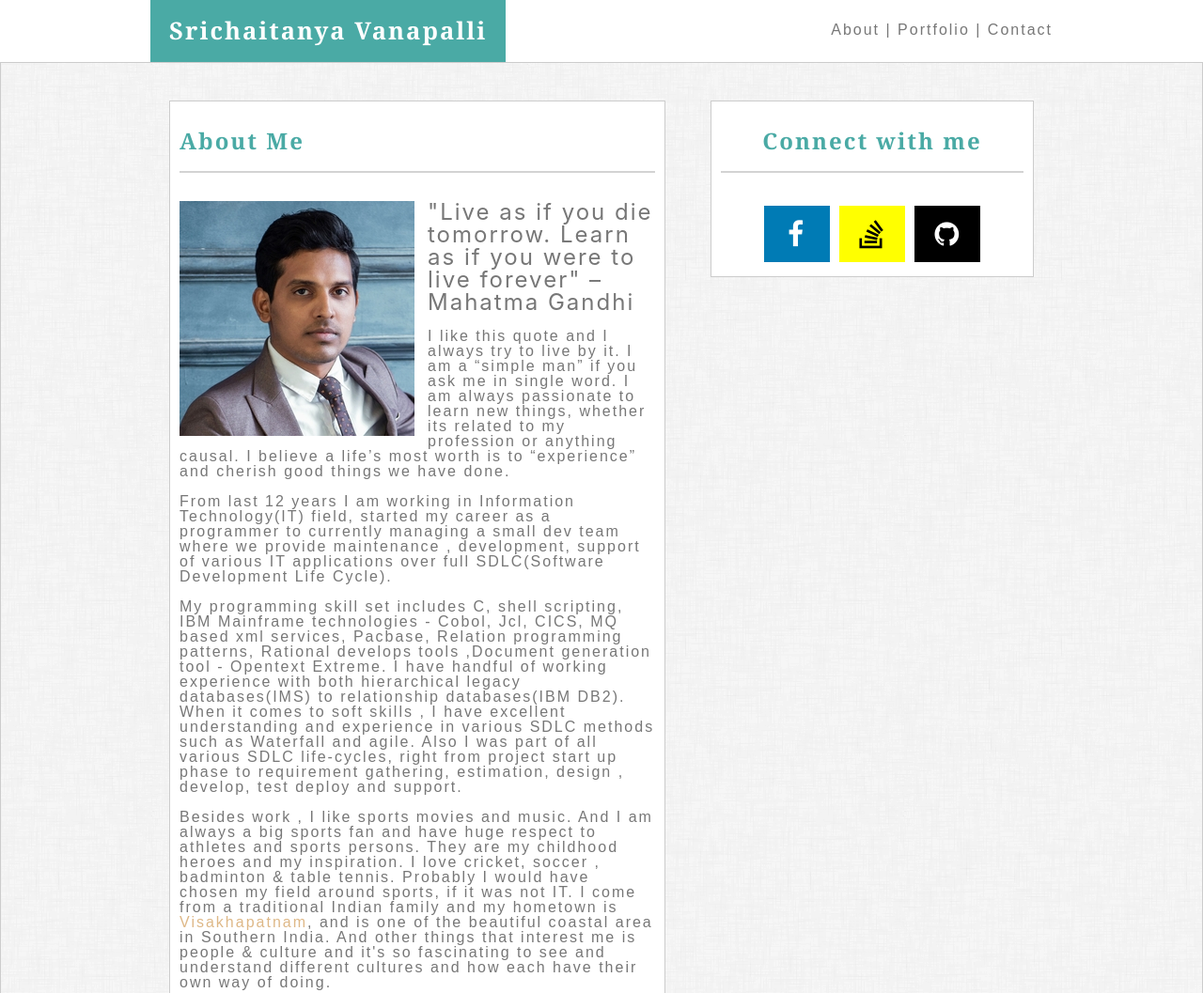
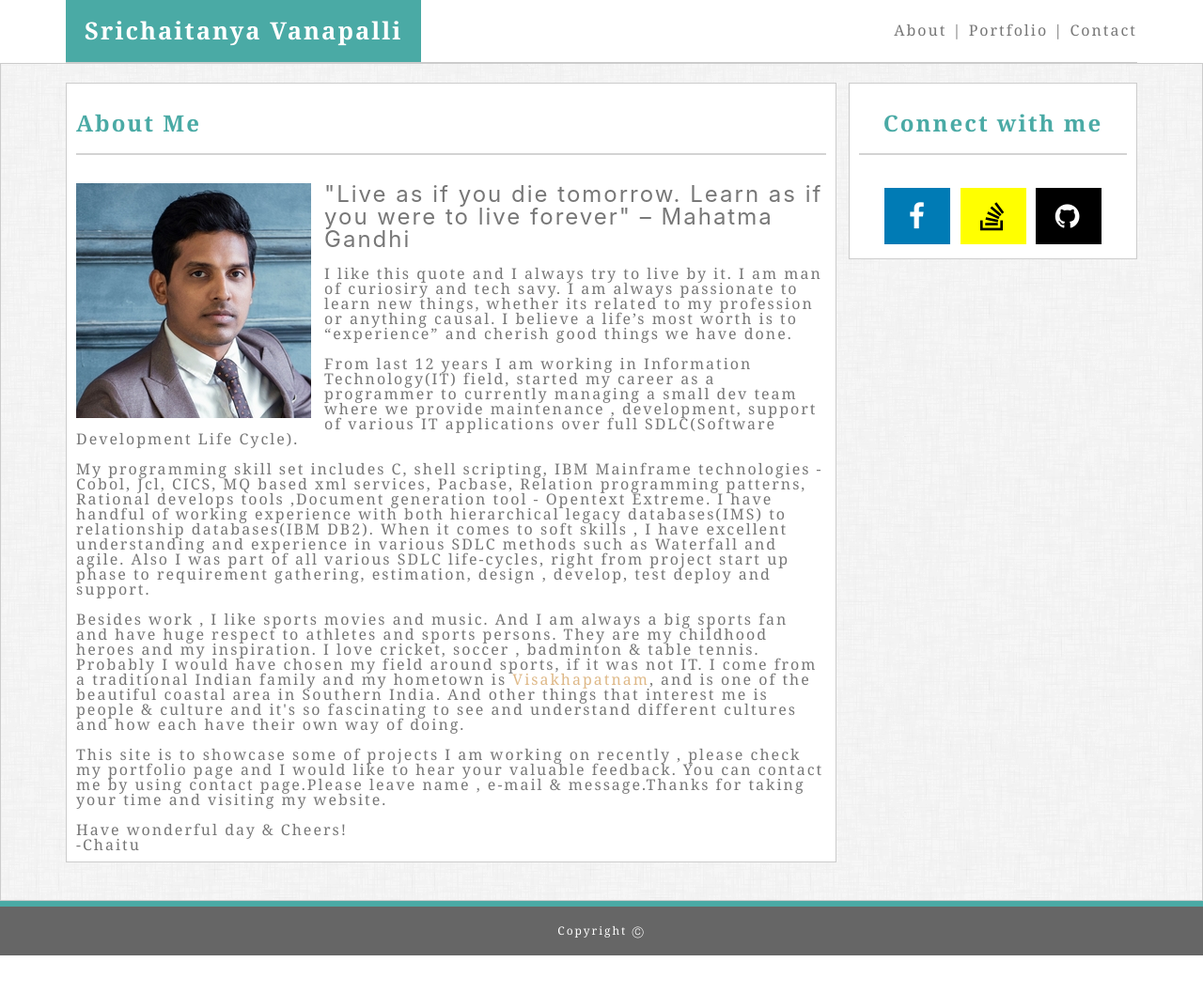
Before and after one commit to vschaitu/Responsive-Portfolio, a plain HTML site: page index.html in a window 1280 px wide. Shown: the top 1057 px of the page at 94% size. After the commit the page ends 1017 px from the top, so only its background shows below. Drawn offline with Linux system fonts and the light colour scheme.

Commit message:
stick changes

```diff
--- a/assets/css/style.css
+++ b/assets/css/style.css
@@ -1,7 +1,7 @@
 html {
   background-color: #ffffff;
-    font-family: Arial, Helvetica, sans-serif;
-    color:#777777;
+  font-family: Georgia, "Times New Roman", Times, serif;
+  color: #777777;
   letter-spacing: 2px;
 }
 
@@ -13,7 +13,7 @@ html {
 }
 
 a {
-    color:#777777;
+  color: #777777;
   text-decoration: none;
 }
 
@@ -22,29 +22,29 @@ p a {
 }
 
 q {
-    font-family: -apple-system, BlinkMacSystemFont, 'Segoe UI', Roboto, Oxygen, Ubuntu, Cantarell, 'Open Sans', 'Helvetica Neue', sans-serif;
+  font-family: -apple-system, BlinkMacSystemFont, "Segoe UI", Roboto, Oxygen,
+    Ubuntu, Cantarell, "Open Sans", "Helvetica Neue", sans-serif;
   font-size: 150%;
 }
 
 header {
-    max-width: 960px;
+  max-width: 1140px;
   margin: auto;
 }
 
 .tabs {
   float: right;
   padding: 24px 0px;
-
 }
 
 .name {
   float: left;
-    padding:20px;
+  padding: 20px;
   font-weight: bold;
   font-size: 160%;
   background-color: #4aaaa5;
-    color:#ffffff;
-    font-family: Georgia, 'Times New Roman', Times, serif;
+  color: #ffffff;
+  font-family: Georgia, "Times New Roman", Times, serif;
 }
 
 section {
@@ -54,10 +54,9 @@ section {
 
 .content {
   margin: auto;
-    margin-top: 40px;
-    margin-bottom: 60px;
-    max-width: 920px;
-
+  margin-top: 20px;
+  margin-bottom: 20px;
+  max-width: 1140px;
 }
 
 .fmt1 {
@@ -67,7 +66,7 @@ section {
   padding: 20px 0px;
   margin-bottom: 30px;
   border-bottom: 2px solid lightgrey;
-    font-family: Georgia, 'Times New Roman', Times, serif;
+  font-family: Georgia, "Times New Roman", Times, serif;
 }
 
 .imagearea {
@@ -76,7 +75,8 @@ section {
 }
 
 footer {
-    padding-top: 40px;
+  padding-top: 20px;
+  padding-bottom: 20px;
   text-align: center;
   background-color: #666666;
   color: #ffffff;
@@ -84,7 +84,8 @@ footer {
   border-top: 6px solid #4aaaa5;
 }
 
-input[type=text], textarea {
+input[type="text"],
+textarea {
   width: 100%;
   padding: 2px 2px;
   margin: 8px 0;
@@ -96,7 +97,7 @@ textarea {
   height: 200px;
 }
 
-input[type=submit] {
+input[type="submit"] {
   background-color: #4aaaa5;
   color: white;
   padding: 12px 20px;
@@ -109,12 +110,12 @@ input[type=submit] {
 
 .stickit {
   position: absolute;
-    padding:8px 0px;
+  padding: 8px 0px;
   width: 200px;
   text-align: center;
   background-color: #4aaaa5;
   color: #ffffff;
-    top:72%;
+  top: 72%;
   left: 0px;
   margin-left: 30px;
 }
@@ -132,7 +133,7 @@ a:hover {
 
 input#submit:hover {
   color: black;
-    background-color: #4aaA00;
+  background-color: #4aaa00;
 }
 
 .fa {
@@ -164,7 +165,7 @@ input#submit:hover {
 }
 
 .section1 {
-    width: 55%;
+  width: 70%;
   float: left;
   background-color: #ffffff;
   padding: 10px;
@@ -174,24 +175,26 @@ input#submit:hover {
 
 .section2 {
   text-align: center;
-    width: 35%;
+  width: 25%;
   float: right;
   background-color: #ffffff;
   padding: 10px;
   border: 1px solid #cccccc;
 }
 
-@media screen and (max-width: 980px) {
-
+.sticky-header {
+  position: sticky;
+  top: 0;
+  background-color: #ffffff;
+  border-bottom: 0.2px solid #cccccc;
 }
 
-@media screen and (max-width: 768px) {
+@media screen and (max-width: 960px) {
   .section1 {
     float: none;
     width: 90%;
     margin-left: auto;
     margin-right: auto;
-
   }
   .tabs {
     float: left;
@@ -208,13 +211,12 @@ input#submit:hover {
 }
 
 @media screen and (max-width: 640px) {
-
   .imagearea {
     float: none;
     display: block;
     margin-left: auto;
     margin-right: auto;
-        text-align:center;
+    text-align: center;
   }
   .projects {
     float: none;
--- a/index.html
+++ b/index.html
@@ -15,7 +15,7 @@
 
 <body>
     <!-- Header  contains Name & other tabs -->
-    <header class="clearfix">
+    <header class="clearfix sticky-header">
         <div class="name">
             <h1>Srichaitanya Vanapalli</h1>
         </div>
@@ -39,10 +39,10 @@
                             <q>"Live as if you die tomorrow. Learn as if you were to live forever" – Mahatma Gandhi</q>
                             <br>
                             <br>
-                            <p>I like this quote and I always try to live by it. I am a “simple man” if you ask me in single
-                                word. I am always passionate to learn new things, whether its related to my profession or
-                                anything causal. I believe a life’s most worth is to “experience” and cherish good things
-                                we have done.</p>
+                            <p>I like this quote and I always try to live by it. I am man of curiosiry and tech savy. I am always passionate to learn new things, whether its related to my profession or
+                            anything causal. I believe a life’s most worth is to “experience” and cherish good things
+                            we have done.
+                            </p>
                             <br>
                             <p>From last 12 years I am working in Information Technology(IT) field, started my career as a programmer
                                 to currently managing a small dev team where we provide maintenance , development, support
```
Lines whose indentation alone changed are shown as unchanged.
